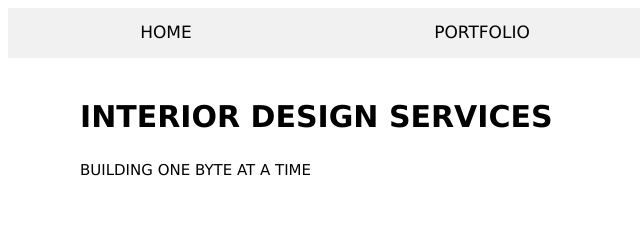
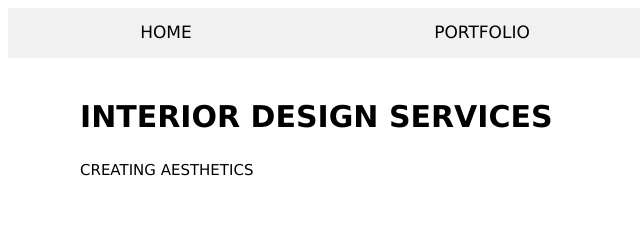
Before and after one commit to bytebuildingdotcom/vikacranedotcom, a plain HTML site: page index.html in a window 1280 px wide. Shown: the top 249 px of the page, 0-640 px from the left. Drawn offline with Linux system fonts and the light colour scheme.

Commit message:
Update index.html

```diff
--- a/index.html
+++ b/index.html
@@ -24,7 +24,7 @@
       <!-- page header -->
       <div class="bb-content-header">
         <h1><b>INTERIOR DESIGN SERVICES</b></h1>
-        <p>BUILDING ONE BYTE AT A TIME</p>
+        <p>CREATING AESTHETICS</p>
       </div>
       <!-- page header -->
 
```
